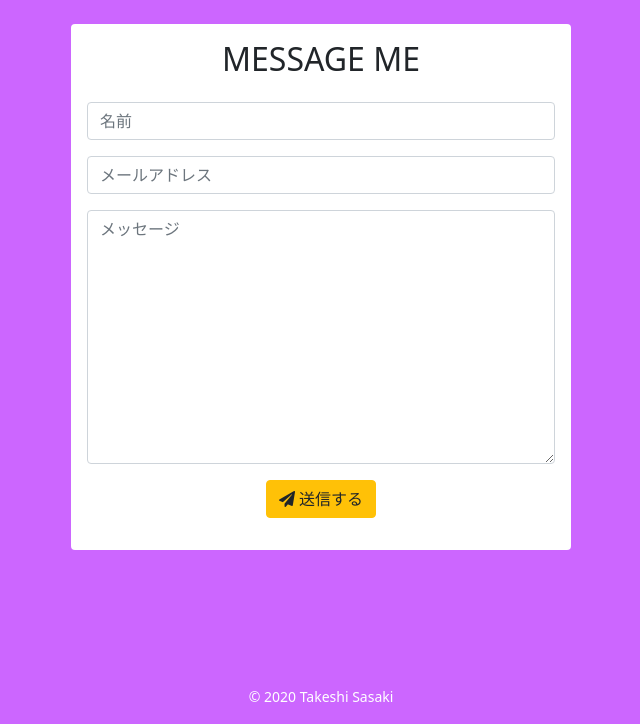
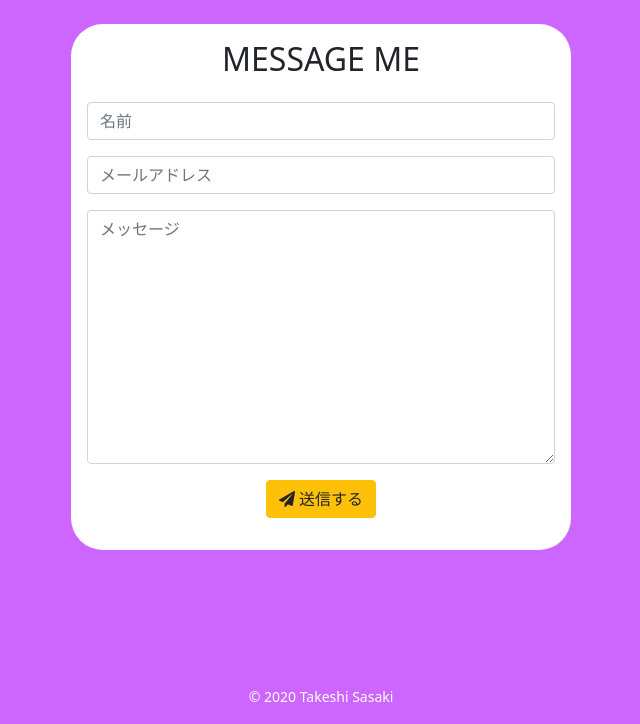
Before and after one commit to Takeshi0702/Django-portfolio, a Django app: page /contact/ in a window 1280 px wide. Shown: the part 76-800 px from the top of the page, without its empty margins (319-959 px from the left). Run offline with Django 3.2, Linux system fonts and the light colour scheme; some libraries are stand-ins or nearby versions.

Commit message:
django-portfolio作成

```diff
--- a/app/static/css/style.css
+++ b/app/static/css/style.css
@@ -469,3 +469,7 @@ box-shadow: 0 0 4px rgba(0, 0, 0, .14), 0 4px 8px rgba(0, 0, 0, .28);
 /* .home-logo{
   align-items: flex-start;
 } */
+
+.rounded{
+  border-radius: 2rem!important;
+}
```
